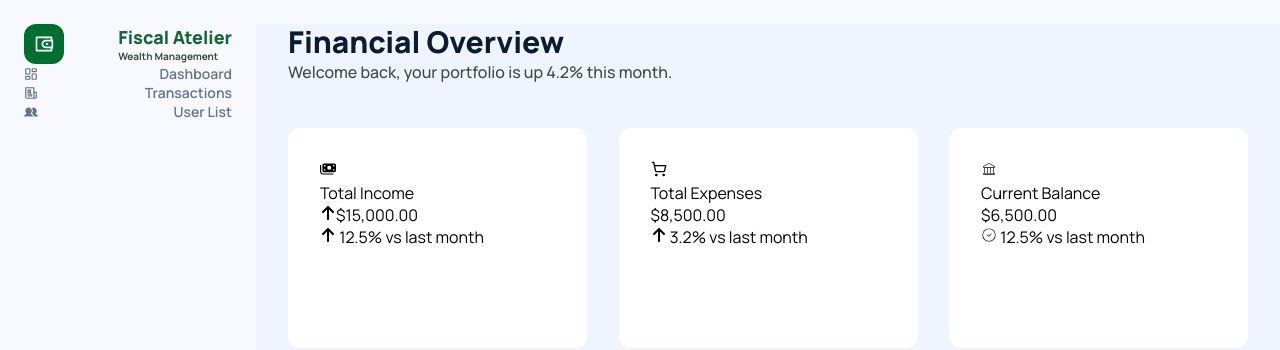
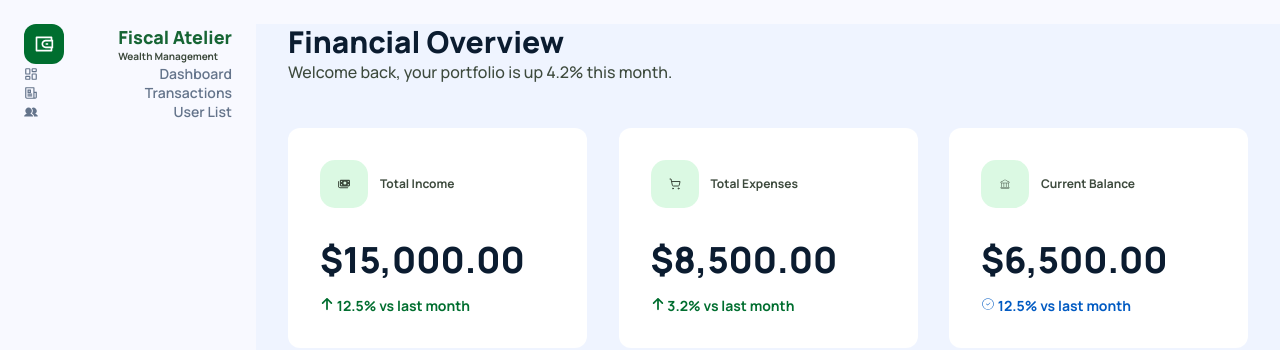
Before and after one commit to MrJasurMC/Hackathon, a React (Vite) app: page / in a window 1280 px wide. Shown: the top 350 px of the page. Built offline with nearby package versions, Linux system fonts and the light colour scheme.

Commit message:
changer mirshohid

```diff
--- a/src/pages/Financial/Financial.css
+++ b/src/pages/Financial/Financial.css
@@ -39,3 +39,39 @@ border-radius: 12px;
 padding: 32px;
 background-color: #FFFFFF;
 }
+.name-box{
+    display: flex;
+    align-items: center;
+    font-size: 12px;
+    color: #3D4A3D;
+    font-weight: 700;
+    line-height: 16px;
+    margin-bottom: 32px;
+}
+.icon-total{
+    width: 48px;
+    height: 48px;
+    background: #4AE17633;
+    border-radius: 15px;
+    display: flex;
+    align-items: center;
+    justify-content: center;
+margin-right: 12px;
+}
+.price-box{
+    font-size: 36px;
+    font-weight: 800;
+    line-height: 40px;
+    color: #0B1C30;
+}
+
+.month-box{
+    font-size: 14px;
+    color: #006E2F;
+    font-weight: 700;
+    line-height: 20px;
+    margin-top: 16px;
+}
+.kok-box{
+    color: #005AC2;
+}
--- a/src/pages/Financial/Financial.jsx
+++ b/src/pages/Financial/Financial.jsx
@@ -17,7 +17,7 @@ function Financial() {
         <div className="totals-dash">
             <div className="box-dash">
                 <div className="name-box"><div className="icon-total"><FaMoneyBills /> </div>Total Income</div>
-                <div className="price-box"><FaArrowUp />$15,000.00</div>
+                <div className="price-box">$15,000.00</div>
                 <div className="month-box"><FaArrowUp /> 12.5% vs last month</div>
             </div>
             <div className="box-dash">
@@ -28,7 +28,7 @@ function Financial() {
             <div className="box-dash">
                 <div className="name-box"><div className="icon-total"><CiBank /></div> Current Balance</div>
                 <div className="price-box">$6,500.00</div>
-                <div className="month-box"><CiCircleCheck /> 12.5% vs last month</div>
+                <div className="month-box kok-box" ><CiCircleCheck /> 12.5% vs last month</div>
             </div>
         </div>
     </section>
```
